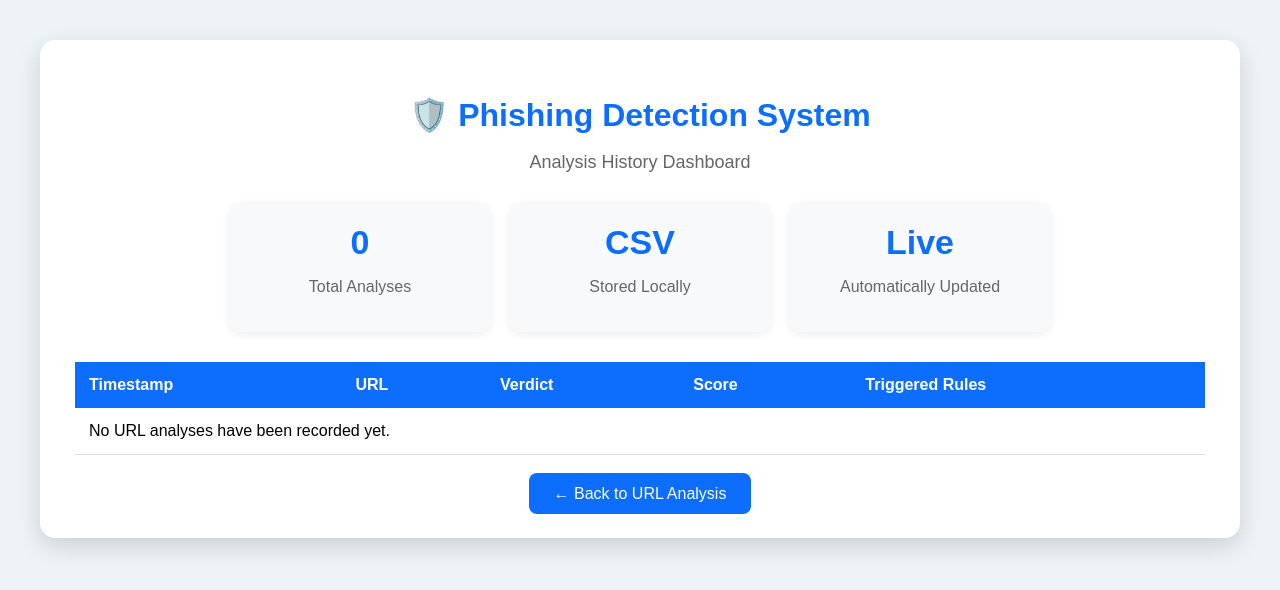
After one commit to malcolmx22wachira/phishing-detection-project, a Flask app: template templates/logs.html in a window 1280 px wide. The commit adds this page. Shown: the top 590 px of the page. Run offline with Flask 3, Linux system fonts and the light colour scheme; the template is opened without the code that fills it, so the values that code supplies are empty.

Commit message:
Improve results page buttons and add analysis history page

```diff
--- /dev/null
+++ b/static/logs.css
@@ -0,0 +1,123 @@
+body{
+    margin:0;
+    padding:40px;
+    background:#eef3f8;
+    font-family:Arial, Helvetica, sans-serif;
+}
+
+.container{
+    max-width:1300px;
+    margin:auto;
+    background:white;
+    border-radius:15px;
+    box-shadow:0 8px 25px rgba(0,0,0,.15);
+    padding:35px;
+}
+
+.header{
+    text-align:center;
+    margin-bottom:30px;
+}
+
+.header h1{
+    color:#0d6efd;
+    margin-bottom:5px;
+}
+
+.header p{
+    color:#666;
+    font-size:18px;
+}
+
+.summary{
+    display:flex;
+    justify-content:center;
+    gap:20px;
+    flex-wrap:wrap;
+    margin-bottom:30px;
+}
+
+.card{
+    width:220px;
+    padding:20px;
+    background:#f8f9fa;
+    border-radius:10px;
+    text-align:center;
+    box-shadow:0 2px 10px rgba(0,0,0,.08);
+}
+
+.card h2{
+    margin:0;
+    color:#0d6efd;
+    font-size:34px;
+}
+
+.card p{
+    color:#666;
+}
+
+table{
+    width:100%;
+    border-collapse:collapse;
+}
+
+thead{
+    background:#0d6efd;
+    color:white;
+}
+
+th{
+    padding:14px;
+    text-align:left;
+}
+
+td{
+    padding:14px;
+    border-bottom:1px solid #ddd;
+}
+
+tbody tr:hover{
+    background:#f5f9ff;
+}
+
+.url{
+    word-break:break-word;
+}
+
+.safe{
+    color:#198754;
+    font-weight:bold;
+}
+
+.danger{
+    color:#dc3545;
+    font-weight:bold;
+}
+
+.score{
+    display:inline-block;
+    min-width:35px;
+    text-align:center;
+    background:#0d6efd;
+    color:white;
+    padding:6px 10px;
+    border-radius:6px;
+    font-weight:bold;
+}
+
+.footer{
+    margin-top:30px;
+    text-align:center;
+}
+
+.footer a{
+    background:#0d6efd;
+    color:white;
+    text-decoration:none;
+    padding:12px 25px;
+    border-radius:8px;
+}
+
+.footer a:hover{
+    background:#0b5ed7;
+}
--- /dev/null
+++ b/templates/logs.html
@@ -0,0 +1,118 @@
+<!DOCTYPE html>
+<html lang="en">
+<head>
+    <meta charset="UTF-8">
+    <meta name="viewport" content="width=device-width, initial-scale=1.0">
+    <title>Analysis Logs</title>
+
+    <link rel="stylesheet" href="{{ url_for('static', filename='logs.css') }}">
+</head>
+
+<body>
+
+<div class="container">
+
+    <div class="header">
+        <h1>🛡️ Phishing Detection System</h1>
+        <p>Analysis History Dashboard</p>
+    </div>
+
+    <div class="summary">
+
+        <div class="card">
+            <h2>{{ logs|length }}</h2>
+            <p>Total Analyses</p>
+        </div>
+
+        <div class="card">
+            <h2>CSV</h2>
+            <p>Stored Locally</p>
+        </div>
+
+        <div class="card">
+            <h2>Live</h2>
+            <p>Automatically Updated</p>
+        </div>
+
+    </div>
+
+    <table>
+
+        <thead>
+
+        <tr>
+            <th>Timestamp</th>
+            <th>URL</th>
+            <th>Verdict</th>
+            <th>Score</th>
+            <th>Triggered Rules</th>
+        </tr>
+
+        </thead>
+
+        <tbody>
+
+        {% if logs %}
+
+            {% for row in logs %}
+
+            <tr>
+
+                <td>{{ row.timestamp }}</td>
+
+                <td class="url">{{ row.url }}</td>
+
+                <td>
+
+                    {% if row.verdict|lower == "legitimate" %}
+
+                        <span class="safe">{{ row.verdict }}</span>
+
+                    {% else %}
+
+                        <span class="danger">{{ row.verdict }}</span>
+
+                    {% endif %}
+
+                </td>
+
+                <td>
+
+                    <span class="score">{{ row.score }}</span>
+
+                </td>
+
+                <td>{{ row.triggered_rules }}</td>
+
+            </tr>
+
+            {% endfor %}
+
+        {% else %}
+
+            <tr>
+
+                <td colspan="5">
+
+                    No URL analyses have been recorded yet.
+
+                </td>
+
+            </tr>
+
+        {% endif %}
+
+        </tbody>
+
+    </table>
+
+    <div class="footer">
+
+        <a href="/">← Back to URL Analysis</a>
+
+    </div>
+
+</div>
+
+</body>
+</html>
```
Also changed, not shown: templates/result.html (+48 -1 lines).
